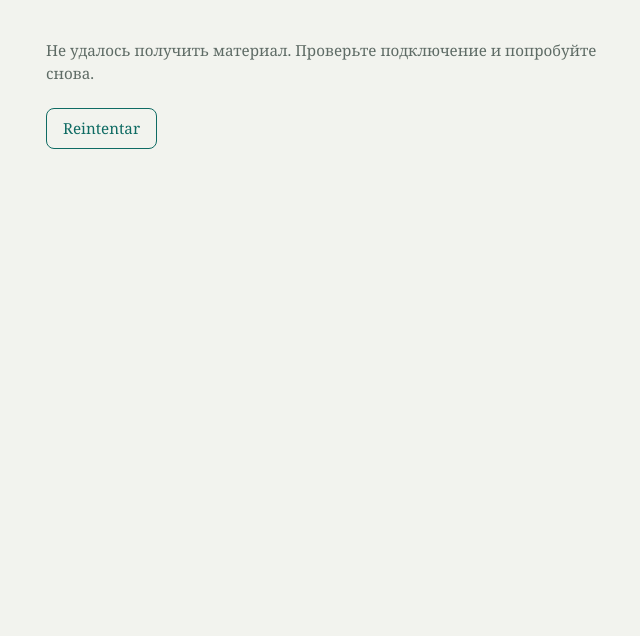
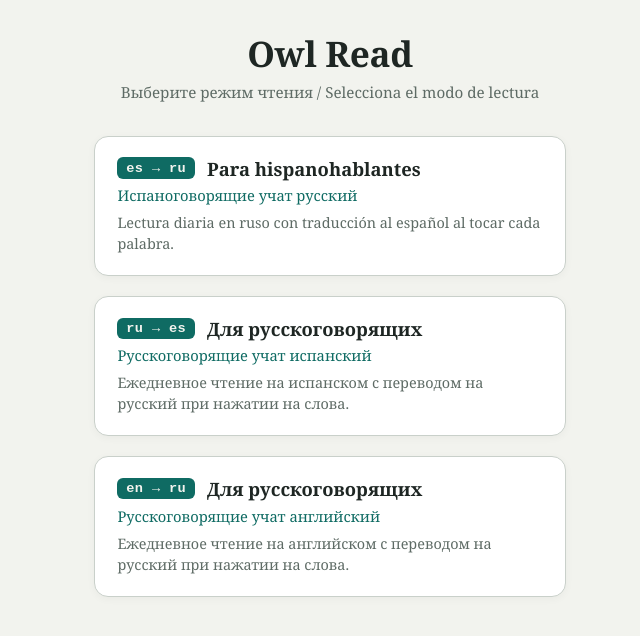
Before and after one commit to mrMoish/owl-read, a React (Vite) app in the folder frontend/: page / in a window 1280 px wide. Shown: the top 636 px of the page, without its empty margins (310-950 px from the left). Built offline with nearby package versions, Linux system fonts and the light colour scheme; no server answers.

Commit message:
add mode selection page and /ru route for Spanish speakers learning Russian
Co-authored-by: mrMoish <29021656+mrMoish@users.noreply.github.com>

```diff
--- a/frontend/src/App.jsx
+++ b/frontend/src/App.jsx
@@ -12,6 +12,7 @@ import {
 import Scripture from "./components/Scripture.jsx";
 import Comment from "./components/Comment.jsx";
 import PronunciationModal from "./components/PronunciationModal.jsx";
+import ModeSelector from "./components/ModeSelector.jsx";
 import { useDaily } from "./useDaily.js";
 
 const BUILD_ID = "2026.10.10.v5";
@@ -119,9 +120,20 @@ export default function App() {
     });
   };
 
+  const isRootPath = typeof window !== "undefined" && (window.location.pathname === "/" || window.location.pathname === "");
+
+  if (isRootPath) {
+    return <ModeSelector />;
+  }
+
   return (
     <>
       <main className="page">
+        <nav className="top-nav">
+          <a href="/" className="top-nav-link">
+            ← {targetLang === "es" ? "Cambiar modo" : (currentLang === "en" ? "Change mode" : "Сменить режим")}
+          </a>
+        </nav>
         {isDebug && (
           <section className="debug-panel" style={{ background: "#111", color: "#0f0", padding: "12px", borderRadius: "8px", fontSize: "12px", fontFamily: "monospace", marginBottom: "16px", wordBreak: "break-all" }}>
             <h3>[Diagnostic Panel]</h3>
--- /dev/null
+++ b/frontend/src/components/ModeSelector.jsx
@@ -0,0 +1,58 @@
+import React from "react";
+
+export default function ModeSelector() {
+  const modes = [
+    {
+      id: "es-ru",
+      pair: "es → ru",
+      title: "Para hispanohablantes",
+      subtitle: "Испаноговорящие учат русский",
+      description: "Lectura diaria en ruso con traducción al español al tocar cada palabra.",
+      path: "/ru/",
+    },
+    {
+      id: "ru-es",
+      pair: "ru → es",
+      title: "Для русскоговорящих",
+      subtitle: "Русскоговорящие учат испанский",
+      description: "Ежедневное чтение на испанском с переводом на русский при нажатии на слова.",
+      path: "/es/",
+    },
+    {
+      id: "en-ru",
+      pair: "en → ru",
+      title: "Для русскоговорящих",
+      subtitle: "Русскоговорящие учат английский",
+      description: "Ежедневное чтение на английском с переводом на русский при нажатии на слова.",
+      path: "/en/",
+    },
+  ];
+
+  return (
+    <div className="mode-selector-page">
+      <header className="mode-selector-header">
+        <h1>Owl Read</h1>
+        <p className="mode-selector-subtitle">
+          Выберите режим чтения / Selecciona el modo de lectura
+        </p>
+      </header>
+
+      <div className="mode-cards-grid">
+        {modes.map((mode) => (
+          <a
+            key={mode.id}
+            href={mode.path}
+            className="mode-card"
+          >
+            <div className="mode-card-header">
+              <span className="mode-pair-badge">{mode.pair}</span>
+              <h2 className="mode-card-title">{mode.title}</h2>
+            </div>
+            <p className="mode-card-subtitle">{mode.subtitle}</p>
+            <p className="mode-card-desc">{mode.description}</p>
+          </a>
+        ))}
+      </div>
+    </div>
+  );
+}
--- a/frontend/src/components/RichText.jsx
+++ b/frontend/src/components/RichText.jsx
@@ -1,7 +1,7 @@
 import React, { useRef } from "react";
 import { formatTextNode } from "../lib/punct.js";
 
-function WordSpan({ id, word, info, translated, content, wordLang, lang, sourceLang, targetLang, onWordClick, onWordLongPress }) {
+function WordSpan({ id, word, info, translated, content, wordLang, lang, sourceLang = "ru", targetLang = "es", onWordClick, onWordLongPress }) {
   const timerRef = useRef(null);
   const startPosRef = useRef({ x: 0, y: 0 });
   const isLongPressRef = useRef(false);
--- a/frontend/src/styles.css
+++ b/frontend/src/styles.css
@@ -241,3 +241,115 @@ h1 { font-size: 1.6rem; line-height: 1.2; font-weight: 600; margin: 0 0 1.25rem;
   from { opacity: 0; transform: scale(0.92) translateY(8px); }
   to { opacity: 1; transform: scale(1) translateY(0); }
 }
+
+/* Mode Selector page styles */
+.mode-selector-page {
+  max-width: 32rem;
+  margin: 0 auto;
+  padding: calc(2rem + env(safe-area-inset-top)) 1.25rem 3rem;
+}
+
+.mode-selector-header {
+  text-align: center;
+  margin-bottom: 2rem;
+}
+
+.mode-selector-header h1 {
+  font-size: 2.2rem;
+  margin-bottom: 0.5rem;
+  color: var(--ink);
+}
+
+.mode-selector-subtitle {
+  color: var(--muted);
+  font-size: 0.95rem;
+  margin: 0;
+  line-height: 1.4;
+}
+
+.mode-cards-grid {
+  display: flex;
+  flex-direction: column;
+  gap: 1.25rem;
+}
+
+.mode-card {
+  display: block;
+  background: var(--panel);
+  border: 1px solid var(--rule);
+  border-radius: 14px;
+  padding: 1.25rem 1.4rem;
+  text-decoration: none !important;
+  color: var(--ink) !important;
+  transition: transform 0.15s ease, border-color 0.15s ease, box-shadow 0.15s ease;
+  box-shadow: 0 2px 8px rgba(0, 0, 0, 0.04);
+}
+
+.mode-card:hover {
+  transform: translateY(-2px);
+  border-color: var(--accent);
+  box-shadow: 0 6px 18px rgba(0, 0, 0, 0.08);
+}
+
+.mode-card-header {
+  display: flex;
+  align-items: center;
+  gap: 0.75rem;
+  margin-bottom: 0.35rem;
+}
+
+.mode-pair-badge {
+  display: inline-block;
+  background: var(--accent);
+  color: var(--bg);
+  font-weight: 700;
+  font-size: 0.85rem;
+  padding: 0.2rem 0.55rem;
+  border-radius: 6px;
+  font-family: monospace;
+  letter-spacing: 0.03em;
+}
+
+.mode-card-title {
+  font-size: 1.15rem;
+  font-weight: 600;
+  margin: 0;
+  line-height: 1.25;
+}
+
+.mode-card-subtitle {
+  font-size: 0.92rem;
+  color: var(--accent);
+  margin: 0 0 0.5rem;
+  font-weight: 500;
+}
+
+.mode-card-desc {
+  font-size: 0.9rem;
+  color: var(--muted);
+  margin: 0;
+  line-height: 1.45;
+}
+
+.top-nav {
+  display: flex;
+  justify-content: space-between;
+  align-items: center;
+  margin-bottom: 1.25rem;
+  padding-bottom: 0.75rem;
+  border-bottom: 1px solid var(--rule);
+}
+
+.top-nav-link {
+  font-size: 0.88rem;
+  color: var(--accent);
+  text-decoration: none !important;
+  display: inline-flex;
+  align-items: center;
+  gap: 0.3rem;
+  font-weight: 500;
+}
+
+.top-nav-link:hover {
+  text-decoration: underline !important;
+}
```
Also changed, not shown: 1 other file (tests, documents, lock files or other folders).
